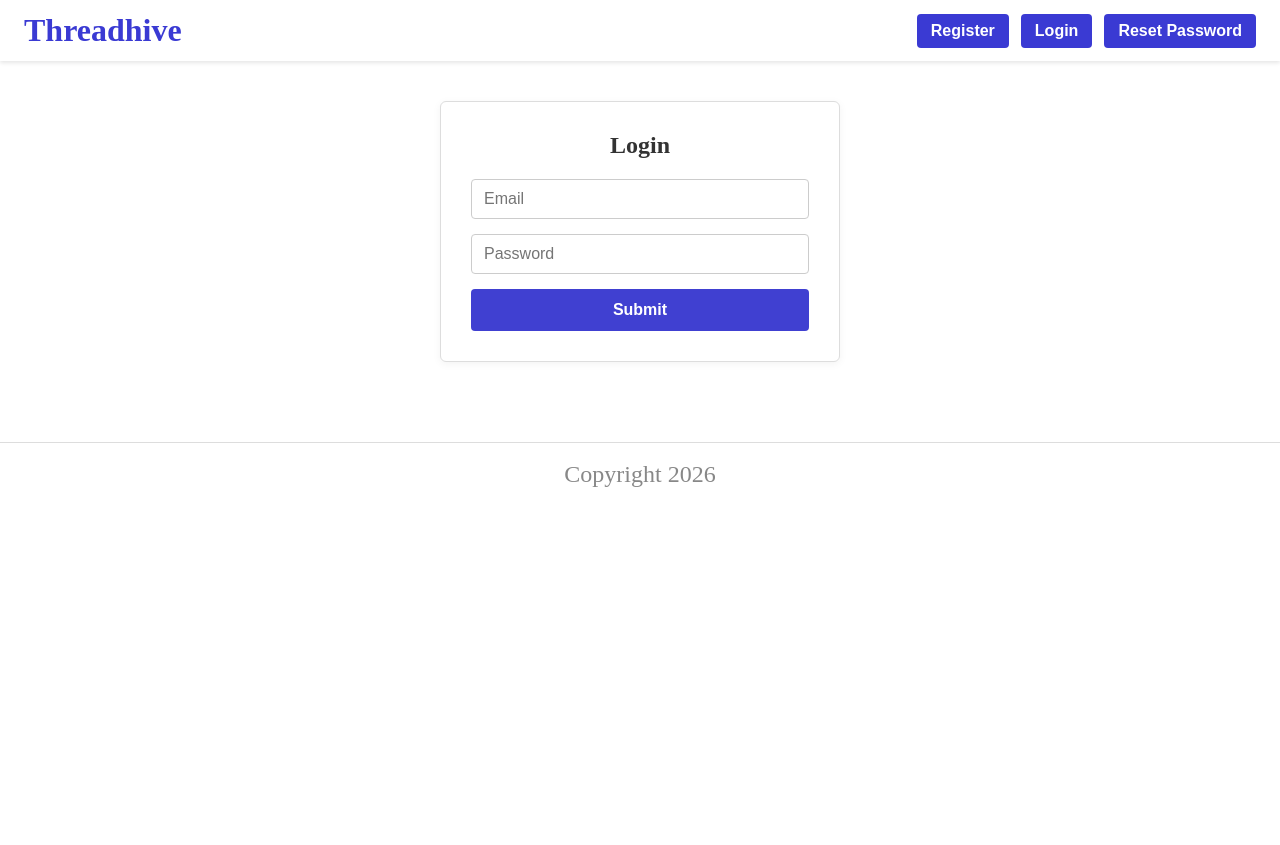
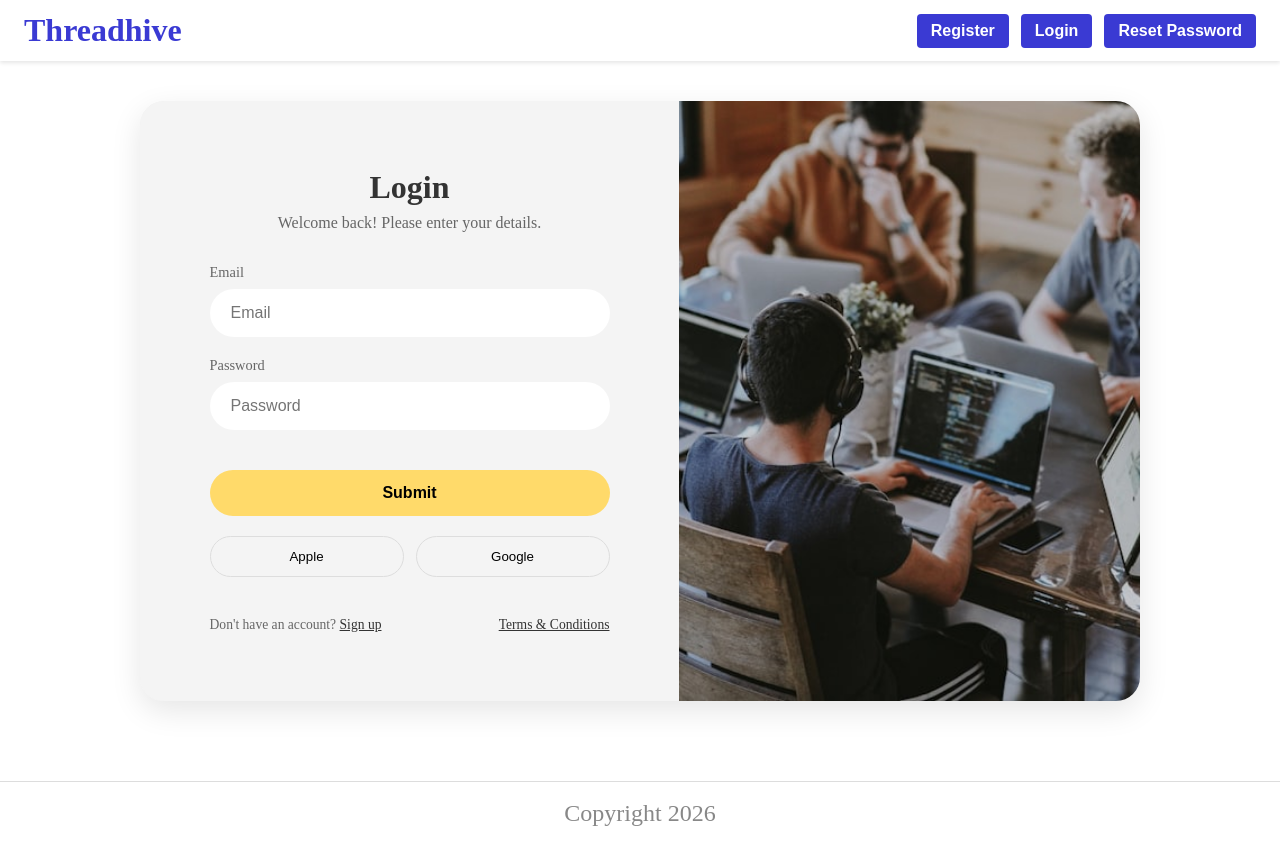
Before and after one commit to Objective-Enterprises/2026-05-02-react1, a React (Vite) app: page / in a window 1280 px wide. Both pictures are taken after a click on the button "Login". Before the commit the page ends 800 px from the top, so only its background shows below. Built offline with nearby package versions, Linux system fonts and the light colour scheme.

Commit message:
Style login page

```diff
--- a/src/pages/Auth/Auth.css
+++ b/src/pages/Auth/Auth.css
@@ -1,3 +1,154 @@
+.auth-page {
+  min-height: 80vh;
+  display: flex;
+  align-items: center;
+  justify-content: center;
+  padding: 40px 20px;
+  box-sizing: border-box;
+}
+
+.auth-card {
+  display: flex;
+  background-color: #f5f5f5;
+  border-radius: 24px;
+  overflow: hidden;
+  max-width: 1000px;
+  width: 100%;
+  box-shadow: 0 10px 30px rgba(0, 0, 0, 0.1);
+}
+
+.auth-form-side {
+  flex: 1;
+  padding: 60px;
+  background-color: #f4f4f4;
+  display: flex;
+  flex-direction: column;
+  justify-content: center;
+}
+
+.auth-content {
+  max-width: 400px;
+  width: 100%;
+  margin: 0 auto;
+}
+
+.auth-content h2 {
+  font-size: 2rem;
+  margin-bottom: 8px;
+  color: #333;
+  text-align: center;
+}
+
+.auth-subtitle {
+  color: #666;
+  margin-bottom: 32px;
+  text-align: center;
+}
+
+.form-group {
+  margin-bottom: 20px;
+}
+
+.form-group label {
+  display: block;
+  margin-bottom: 8px;
+  font-size: 0.9rem;
+  color: #666;
+  position: static;
+  width: auto;
+  height: auto;
+  padding: 0;
+  overflow: visible;
+  clip: auto;
+}
+
+.auth-form-side input {
+  width: 100%;
+  padding: 14px 20px;
+  border: 1px solid transparent;
+  background-color: #fff;
+  border-radius: 50px;
+  font-size: 1rem;
+  box-sizing: border-box;
+  outline: none;
+  transition: border-color 0.2s;
+}
+
+.auth-form-side input:focus {
+  border-color: #ccc;
+}
+
+.submit-btn {
+  width: 100%;
+  padding: 14px;
+  border: none;
+  border-radius: 50px;
+  background-color: #ffda6a;
+  color: black;
+  font-weight: 600;
+  font-size: 1rem;
+  cursor: pointer;
+  margin-top: 20px;
+  margin-bottom: 20px;
+  transition: opacity 0.2s;
+}
+
+.submit-btn:hover {
+  opacity: 0.9;
+}
+
+.social-login {
+  display: flex;
+  gap: 12px;
+  margin-bottom: 40px;
+}
+
+.social-btn {
+  flex: 1;
+  padding: 12px;
+  border: 1px solid #ddd;
+  background: transparent;
+  border-radius: 50px;
+  cursor: pointer;
+  font-weight: 500;
+  display: flex;
+  align-items: center;
+  justify-content: center;
+  gap: 8px;
+}
+
+.auth-footer-links {
+  display: flex;
+  justify-content: space-between;
+  font-size: 0.85rem;
+  color: #666;
+  margin-top: 20px;
+}
+
+.auth-footer-links a {
+  color: #333;
+  text-decoration: underline;
+}
+
+.auth-image-side {
+  flex: 1.1;
+  position: relative;
+  min-height: 600px;
+}
+
+.auth-image-side img {
+  width: 100%;
+  height: 100%;
+  object-fit: cover;
+}
+
+@media (max-width: 800px) {
+  .auth-image-side {
+    display: none;
+  }
+}
+
+/* Keep original classes for other pages if needed */
 .auth-container {
   width: 100%;
   display: flex;
--- a/src/pages/Auth/Login.jsx
+++ b/src/pages/Auth/Login.jsx
@@ -1,5 +1,6 @@
 import React, { useState } from 'react';
 import "./Auth.css";
+import heroImage from "../../assets/login-hero.jpg";
 
 function Login() {
   // Define relevant state variables for login form
@@ -15,26 +16,58 @@ function Login() {
   };
 
   return (
-    <div className="auth-container">
-      <div className="auth-box">
+    <div className="auth-page">
+      <div className="auth-card">
+        <div className="auth-form-side">
+          <div className="auth-content">
             <h2>Login</h2>
+            <p className="auth-subtitle">Welcome back! Please enter your details.</p>
+
             <form onSubmit={handleSubmit}>
+              <div className="form-group">
                 <label htmlFor="email">Email</label>
                 <input
+                  id="email"
                   name="email"
+                  type="email"
                   value={email}
                   onChange={(event) => setEmail(event.target.value)}
                   placeholder='Email'
+                  required
                 />
+              </div>
+
+              <div className="form-group">
                 <label htmlFor="password">Password</label>
                 <input
+                  id="password"
                   name="password"
+                  type="password"
                   value={password}
                   onChange={(event) => setPassword(event.target.value)}
                   placeholder='Password'
+                  required
                 />
-          <button>Submit</button>
+              </div>
+
+              <button type="submit" className="submit-btn">Submit</button>
+
+              <div className="social-login">
+                <button type="button" className="social-btn">Apple</button>
+                <button type="button" className="social-btn">Google</button>
+              </div>
             </form>
+
+            <div className="auth-footer-links">
+              <span>Don't have an account? <a href="#">Sign up</a></span>
+              <a href="#">Terms & Conditions</a>
+            </div>
+          </div>
+        </div>
+
+        <div className="auth-image-side">
+          <img src={heroImage} alt="Workspace" />
+        </div>
       </div>
     </div>
   );
```
Also changed, not shown: resources/prompts.md (+1 -1 lines), src/assets/login-hero.jpg (added). Lines whose indentation alone changed are shown as unchanged.
